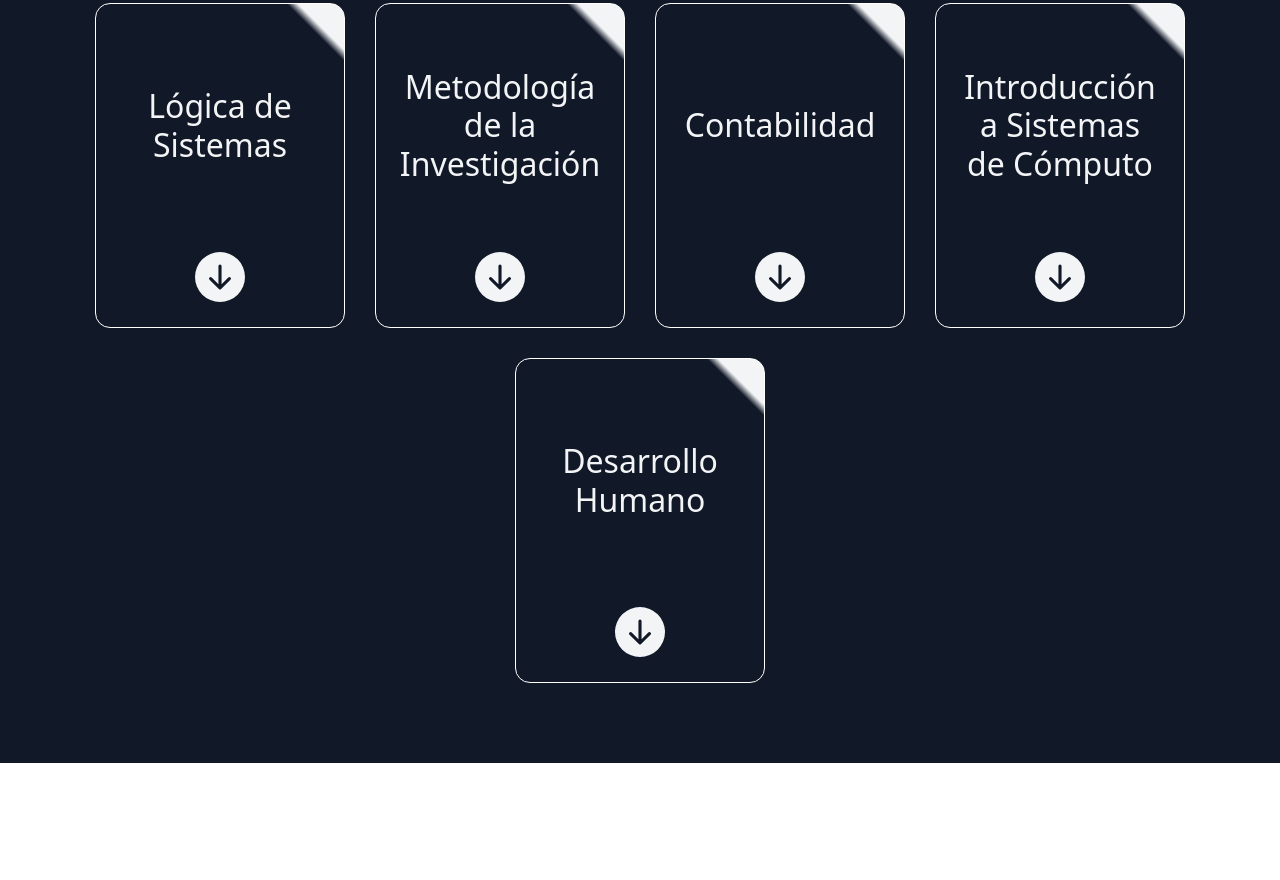
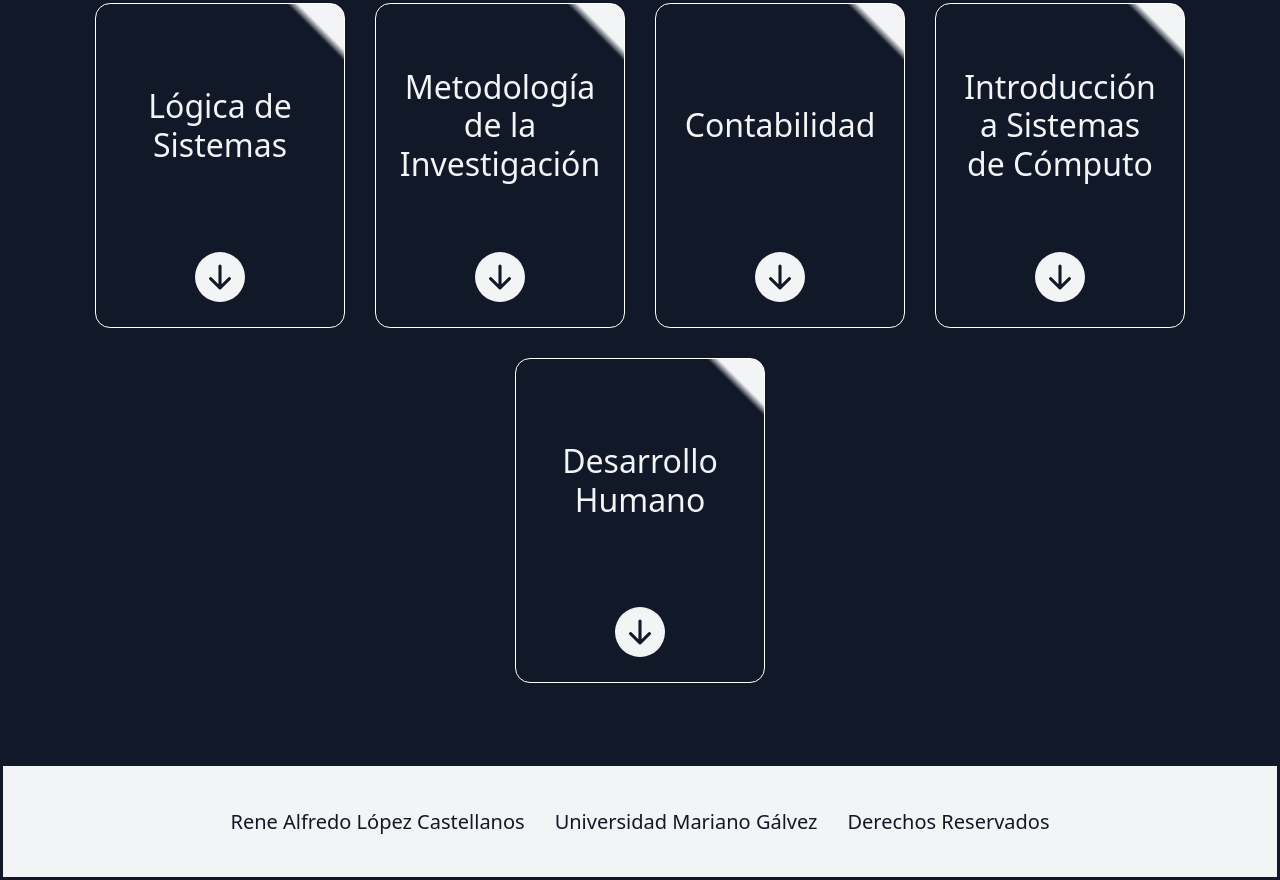
Before and after one commit to ralc-vf/Portafolio_Personal_UMG, a plain HTML site: page index.html in a window 1280 px wide. Shown: the part 1657-2537 px from the top of the page. Before the commit the page ends 2420 px from the top, so only its background shows below. Drawn offline with nearby package versions, Linux system fonts and the light colour scheme.

Commit message:
Se actualiza el contenido y se añade un pie de página en varias páginas HTML. Se modifica el estilo de fondo y se agrega un estilo para el pie de página en los archivos CSS.

```diff
--- a/index.html
+++ b/index.html
@@ -3,7 +3,7 @@
   <head>
     <meta charset="utf-8">
     <meta name="viewport" content="width=device-width, initial-scale=1">
-    <title>Bootstrap demo</title>
+    <title>Portafolio de Alfredo López</title>
     <link href="https://cdn.jsdelivr.net/npm/bootstrap@5.3.8/dist/css/bootstrap.min.css" rel="stylesheet" integrity="sha384-sRIl4kxILFvY47J16cr9ZwB07vP4J8+LH7qKQnuqkuIAvNWLzeN8tE5YBujZqJLB" crossorigin="anonymous">
     <link rel="stylesheet" href="stylesheet/styles.css">
     <link rel="stylesheet" href="stylesheet/normalize.css">
@@ -12,7 +12,7 @@
     <nav class="navbar navbar-expand-lg custom-navbar">
       <div class="container">
 
-        <a class="navbar-brand fw-bold" href="#">
+        <a class="navbar-brand fw-bold" href="./index.html">
           Mi Portafolio
         </a>
 
@@ -226,5 +226,13 @@
       </div>
     </div>
 
+    <footer>
+      <div>
+        <p>Rene Alfredo López Castellanos</p>
+        <p>Universidad Mariano Gálvez</p>
+        <p>Derechos Reservados </p>
+      </div>
+    </footer>
+
   </body>
 </html>
--- a/stylesheet/p-conta.css
+++ b/stylesheet/p-conta.css
@@ -12,8 +12,11 @@
   margin: 0;
   padding: 0;
   box-sizing: border-box;
+  color: var(--text);
+}
+
+body{
   background-color: var(--dark);
-  color: var(--text);
 }
 
 .navbar-brand{
@@ -99,3 +102,26 @@
     align-items: center;
     justify-content: center;
 }
+
+footer{
+  text-align: center;
+  color: var(--dark);
+  font-size: 20px;
+  padding: 2%;
+
+  background-color: var(--light);
+  border: solid var(--dark);
+
+  div{
+    display: flex;
+    justify-content: center;
+    align-items: centers;
+  }
+
+  p{
+    margin: 15px;
+    color: var(--dark);
+  }
+
+
+}
--- a/stylesheet/p-logica.css
+++ b/stylesheet/p-logica.css
@@ -12,7 +12,6 @@
   margin: 0;
   padding: 0;
   box-sizing: border-box;
-  background-color: var(--dark);
   color: var(--text);
 }
 
@@ -94,8 +93,36 @@
     }
 }
 
+
+body{
+  background-color: var(--dark);
+}
+
 .bd-content-video{
     display: flex;
     align-items: center;
     justify-content: center;
 }
+
+footer{
+  text-align: center;
+  color: var(--dark);
+  font-size: 20px;
+  padding: 2%;
+
+  background-color: var(--light);
+  border: solid var(--dark);
+
+  div{
+    display: flex;
+    justify-content: center;
+    align-items: centers;
+  }
+
+  p{
+    margin: 15px;
+    color: var(--dark);
+  }
+
+
+}
--- a/stylesheet/st-desarrollo.css
+++ b/stylesheet/st-desarrollo.css
@@ -12,7 +12,6 @@
   margin: 0;
   padding: 0;
   box-sizing: border-box;
-  background-color: var(--dark);
   color: var(--text);
 }
 
@@ -32,6 +31,10 @@
 
 .custom-navbar .nav-link.active {
   color: #DC2626;
+}
+
+body{
+  background-color: var(--dark);
 }
 
 
@@ -101,3 +104,26 @@
     border: none;
     box-shadow: 0px 10px 20px rgba(0,0,0,0.4);
 }
+
+footer{
+  text-align: center;
+  color: var(--dark);
+  font-size: 20px;
+  padding: 2%;
+
+  background-color: var(--light);
+  border: solid var(--dark);
+
+  div{
+    display: flex;
+    justify-content: center;
+    align-items: centers;
+  }
+
+  p{
+    margin: 15px;
+    color: var(--dark);
+  }
+
+
+}
--- a/stylesheet/st-intro.css
+++ b/stylesheet/st-intro.css
@@ -12,7 +12,6 @@
   margin: 0;
   padding: 0;
   box-sizing: border-box;
-  background-color: var(--dark);
 }
 
 body{
@@ -116,3 +115,30 @@ body{
   border: none;
   box-shadow: 0px 10px 20px rgba(0,0,0,0.4);
 }
+
+body{
+  background-color: var(--dark);
+}
+
+footer{
+  text-align: center;
+  color: var(--dark);
+  font-size: 20px;
+  padding: 2%;
+
+  background-color: var(--light);
+  border: solid var(--dark);
+
+  div{
+    display: flex;
+    justify-content: center;
+    align-items: centers;
+  }
+
+  p{
+    margin: 15px;
+    color: var(--dark);
+  }
+
+
+}
--- a/stylesheet/st-metodologia.css
+++ b/stylesheet/st-metodologia.css
@@ -8,11 +8,14 @@
   --text-secondary: #9CA3AF;
 }
 
+body{
+  background-color: var(--dark);
+}
+
 * {
   margin: 0;
   padding: 0;
   box-sizing: border-box;
-  background-color: var(--dark);
   color: var(--text);
 }
 
@@ -112,3 +115,26 @@
     justify-content: center;
     align-items: center;
 }
+
+footer{
+  text-align: center;
+  color: var(--dark);
+  font-size: 20px;
+  padding: 2%;
+
+  background-color: var(--light);
+  border: solid var(--dark);
+
+  div{
+    display: flex;
+    justify-content: center;
+    align-items: centers;
+  }
+
+  p{
+    margin: 15px;
+    color: var(--dark);
+  }
+
+
+}
--- a/stylesheet/styles.css
+++ b/stylesheet/styles.css
@@ -12,6 +12,10 @@
   margin: 0;
   padding: 0;
   box-sizing: border-box;
+}
+
+body{
+  background-color: var(--dark);
 }
 
 a{
@@ -243,109 +247,25 @@ a{
 }
 
 
+footer{
+  text-align: center;
+  color: var(--dark);
+  font-size: 20px;
+  padding: 2%;
+
+  background-color: var(--light);
+  border: solid var(--dark);
+
+  div{
+    display: flex;
+    justify-content: center;
+    align-items: centers;
+  }
+
+  p{
+    margin: 15px;
+    color: var(--dark);
+  }
 
 
-
-
-
-
-
-
-
-
-
-
-
-
-
-
-
-@media (max-width: 992px) {
-  .b-content {
-    flex-direction: column;
-    text-align: center;
-  }
-
-  .b-content1,
-  .b-content2 {
-    width: 100%;
-  }
-
-  .b-content2 p {
-    text-align: center;
-  }
-
-  .b-content1-img {
-    width: 220px;
-    height: 220px;
-  }
 }
-
-@media (max-width: 768px) {
-  .cd-curse .cd-card {
-    width: 100%;
-    max-width: 400px;
-  }
-
-  .b-content {
-    padding: 40px 15px;
-  }
-
-  .b-content1-img {
-    width: 180px;
-    height: 180px;
-  }
-}
-
-@media (max-width: 480px) {
-  .b-name {
-    padding: 40px 15px;
-  }
-
-  .b-name h1 {
-    font-size: 2rem;
-  }
-
-  .b-name h3 {
-    font-size: 1.2rem;
-  }
-
-  .b-name p {
-    font-size: 0.95rem;
-  }
-
-  .b-social {
-    gap: 15px;
-  }
-
-  .b-social .b-social-icon {
-    width: 30px;
-    height: 30px;
-  }
-
-  .cd-curse {
-    padding: 30px 15px;
-  }
-
-  .cd-curse .cd-card {
-    width: 100%;
-    padding: 20px;
-  }
-
-  .b-content {
-    gap: 25px;
-  }
-
-  .b-content2 h1 {
-    font-size: 1.8rem;
-  }
-
-  .b-content2 p {
-    font-size: 0.95rem;
-  }
-
-  .b-content1-img {
-    width: 150px;
-    height: 150px;
-  }
-}
```
Also changed, not shown: pages/p-conta.html (+9 -1 lines), pages/p-desarrollo.html (+9 -2 lines), pages/p-intro.html (+15 -9 lines), pages/p-logica.html (+9 -1 lines), pages/p-metodología.html (+10 -3 lines).
